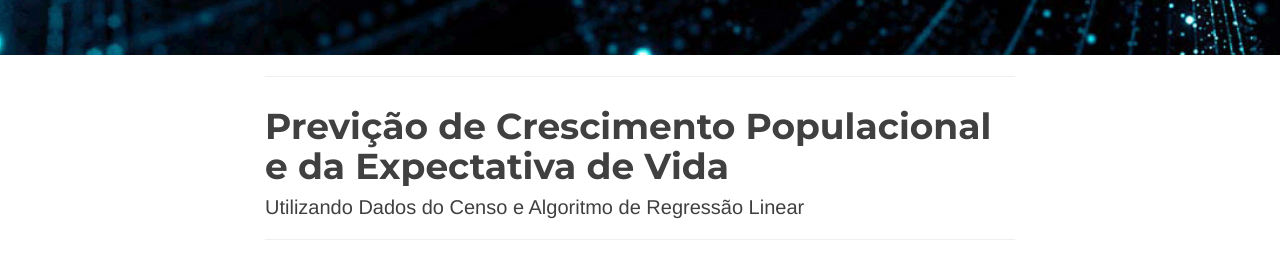
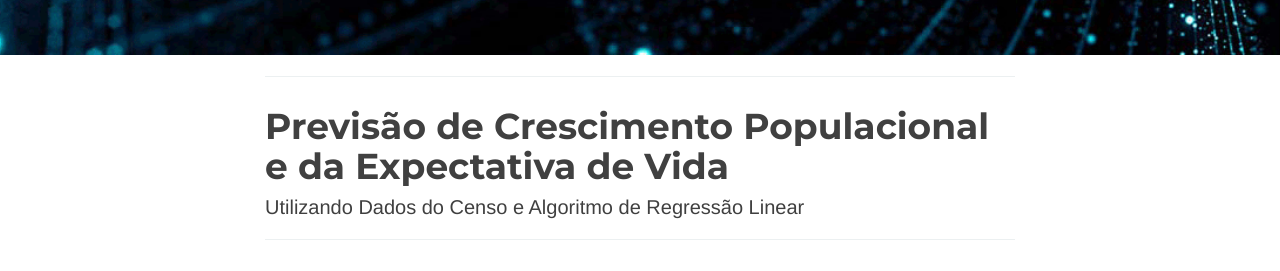
Before and after one commit to theavila/theavila.github.io, a Jekyll site: the page built from tutoriais.html, in a window 1280 px wide and 900 px high, scrolled down 414 px. Shown: the part 156-427 px from the top of the window. Built offline with Jekyll 4.4.1, drawn with Linux system fonts in a browser that asks for light colours; some web fonts are replaced.

Commit message:
update size image

```diff
--- a/_posts/2020-07-17-RegressaoLinear-Censo.md
+++ b/_posts/2020-07-17-RegressaoLinear-Censo.md
@@ -1,7 +1,7 @@
 ---
 layout: tutorial
 comments: true
-title: Previção de Crescimento Populacional e da Expectativa de Vida
+title: Previsão de Crescimento Populacional e da Expectativa de Vida
 subtitle: "Utilizando Dados do Censo e Algoritmo de Regressão Linear"
 lang: pt
 date: 2020-07-17
@@ -56,7 +56,7 @@
 df.head()
 {% endhighlight %}
 
-<img class="img-responsive center-block thumbnail" src="/img/headCenso.png" alt="Censo-head" style="width:40%"/>
+<img class="img-responsive center-block thumbnail" src="/img/headCenso.png" alt="Censo-head" style="width:30%"/>
 
 Os dados possuem apenas dois valores, com o Ano e População, no intervalo de 1960 até 2020. Vamos plotar um gráfico com esse conjunto de dados para visualizar melhor.
 
```
